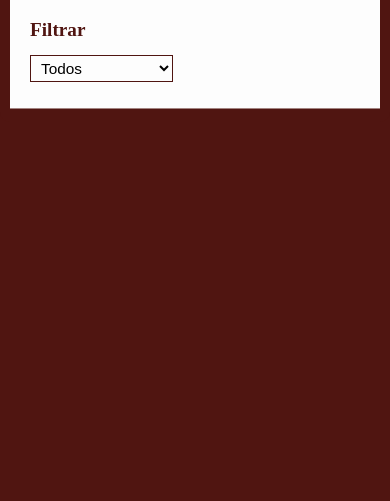
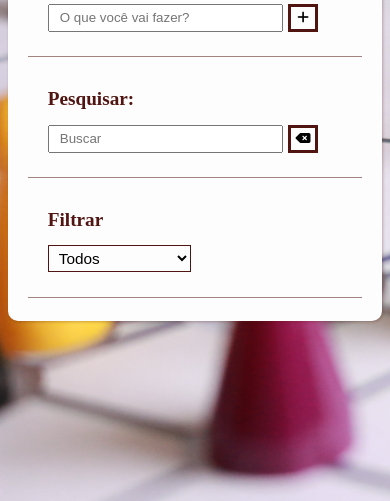
Before and after one commit to AmareloPuyo/ToDoList, a plain HTML site: page index.html in a window 390 px wide. Shown: the part 343-844 px from the top of the page. Drawn offline with Linux system fonts and the light colour scheme.

Commit message:
new interface teste

```diff
--- a/css/styles.css
+++ b/css/styles.css
@@ -182,21 +182,15 @@ button {
 @media (max-width:480px) {
 
     body {
-        background-color: #501511;
-        background-image: none;
-        align-items: flex-start;
+        align-items: conter;
 
     }
 
     main,
     .edit-task {
-        background-color: #501511;
-        min-width: 100vw;
         display: flex;
         flex-direction: column;
-        box-shadow: none;
-        padding: 10px;
-        margin: 0;
+        width: 96%;
     }
 
     .container-04,
```
